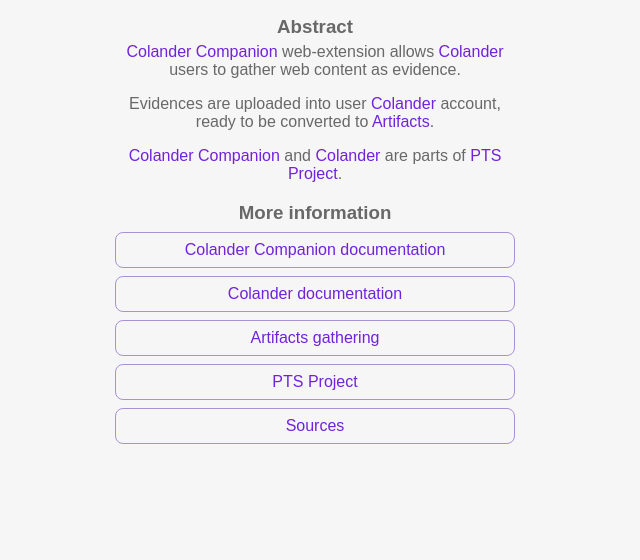
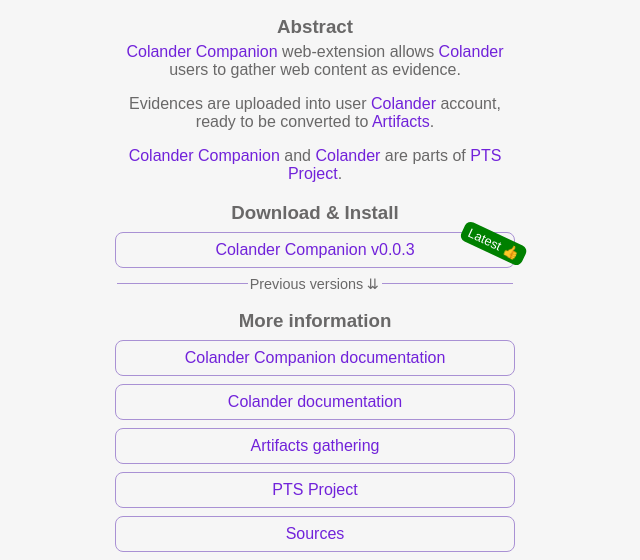
Before and after one commit to PiRogueToolSuite/colander-companion, a website built with webpack: page docs/index.html in a window 1280 px wide. Shown: the part 253-813 px from the top of the page, without its empty margins (325-965 px from the left). Built offline with nearby package versions, Linux system fonts and the light colour scheme.

Commit message:
Add Download links (latest and previous versions) on github page based on generated updates.json

```diff
--- /dev/null
+++ b/docs/assets/script.js
@@ -0,0 +1,47 @@
+async function fetch_versions()
+{
+	console.log('Fecthing versions ...');
+	let updatesResponse = await fetch('../updates.json');
+	if (!updatesResponse.ok) {
+		throw new Error("Can't fetch updates.json");
+	}
+	let updates = await updatesResponse.json();
+	let versions = updates.addons["{423633ff-8bea-435f-bafd-dcbf0f6b1625}"]?.updates;
+	if (!versions) {
+		throw new Error("No suitable version found");
+	}
+	versions.reverse();
+	let versionsContainer = document.getElementById('versions');
+	let olderVersionsContainer = document.getElementById('previous-version');
+
+	let firstTaggedAsLatest = false;
+	for(let ver of versions) {
+		let versionElem = document.createElement('a');
+		versionElem.classList.add('block');
+		versionElem.setAttribute('href', ver.update_link);
+		versionElem.setAttribute('title', "Download and install Colander Companion v${ver.version}");
+		versionElem.setAttribute('target', '_blank');
+		versionElem.textContent = `Colander Companion v${ver.version}`;
+
+		if (firstTaggedAsLatest) {
+			olderVersionsContainer.appendChild( versionElem );
+		}
+		else {
+			versionElem.classList.add('latest');
+			versionsContainer.appendChild( versionElem );
+			firstTaggedAsLatest = true;
+		}
+	}
+}
+async function older_versions_toggler()
+{
+	let olderVersionsElem = document.querySelector('#previous-version');
+	let legendElem = document.querySelector('#previous-version legend');
+	legendElem.addEventListener('click', () => {
+		olderVersionsElem.classList.toggle('toggled');
+	});
+}
+
+
+document.addEventListener('DOMContentLoaded', fetch_versions);
+document.addEventListener('DOMContentLoaded', older_versions_toggler);
--- a/docs/assets/style.css
+++ b/docs/assets/style.css
@@ -61,3 +61,80 @@ a:hover.block
 	border-color: var(--primary-color);
 	background-color: var(--secondary-color);
 }
+
+
+.latest
+{
+	position: relative;
+}
+
+.latest:after
+{
+	content: 'Latest 👍';
+	color: white;
+	background-color: green;
+	position: absolute;
+	top: 0;
+	right: -1em;
+	padding: 0.25em 0.5em;
+	transform: rotate(25deg);
+	border-radius: 0.5em;
+	font-size: 0.8em;
+}
+
+.latest:hover:after
+{
+	box-shadow: 2px 2px 0.25em black;
+	top: -2px;
+	right: -1em;
+}
+
+fieldset
+{
+	border-color: var(--secondary-color);
+	border-width: 1px;
+	border-style: solid;
+	border-radius: 0.5em;
+	padding: 0 1em;
+	border-width: 1px 0 0 0;
+	border-radius: 0em;
+
+	legend
+	{
+		font-size: 0.9em;
+		cursor: pointer;
+
+    	label:after
+		{
+			display: inline-block;
+			content: '⇊';
+			margin: 0 0.1em 0 0.25em;
+		}
+	}
+
+	a.block
+	{
+		display: none;
+	}
+}
+
+fieldset.toggled
+{
+	padding: 0em 1em;
+	padding-bottom: 0.25em;
+	border-width: 1px 1px 1px 1px;
+	border-radius: 0.5em;
+
+	legend
+	{
+		label:after
+		{
+				transform: rotate(180deg);
+		}
+	}
+
+	a.block
+	{
+		display: block;
+	}
+}
--- a/docs/index.html
+++ b/docs/index.html
@@ -3,7 +3,14 @@
 	<head>
 		<meta charset='utf-8'/>
 		<title>Colander Companion</title>
+		<link rel="icon" type="image/png" href="assets/favicon-96x96.png" sizes="96x96" />
+		<link rel="icon" type="image/svg+xml" href="assets/favicon.svg" />
+		<link rel="shortcut icon" href="assets/favicon.ico" />
+		<link rel="apple-touch-icon" sizes="180x180" href="assets/apple-touch-icon.png" />
+		<meta name="apple-mobile-web-app-title" content="Colander Companion" />
+		<link rel="manifest" href="assets/site.webmanifest" />
 		<link rel='stylesheet' type='text/css' href='assets/style.css'/>
+		<script type='text/javascript' src='assets/script.js'></script>
 	</head>
 	<body>
 		<img src='assets/pts_logo_128.png' alt='Colander Companion logo'/>
@@ -26,6 +33,12 @@
 			are parts of <a href='#more-information' title='See: More information'/>PTS Project</a>.
 		</p>
 
+		<h3>Download & Install</h3>
+		<div id='versions'></div>
+		<fieldset id='previous-version'>
+			<legend align='center'><label>Previous versions</label></legend>
+		</fieldset>
+
 		<h3><a id='more-information'>More information</a></h3>
 		<a class='block' href='https://pts-project.org/cookbooks/colander-companion-setup/' target='_blank'>Colander Companion documentation</a>
 		<a class='block' href='https://pts-project.org/docs/colander/overview/' target='_blank'>Colander documentation</a>
--- a/package.json
+++ b/package.json
@@ -5,10 +5,12 @@
   "license": "AGPL-3.0-or-later",
   "scripts": {
     "dev": "webpack --mode=development --watch",
-    "dist": "webpack --mode=production && web-ext build"
+    "dist": "webpack --mode=production && web-ext build",
+    "page-dev": "http-server docs/ --port 4242"
   },
   "devDependencies": {
     "copy-webpack-plugin": "^12.0.2",
+    "http-server": "^14.1.1",
     "web-ext": "^8.3.0",
     "webextension-polyfill": "^0.12.0",
     "webpack": "^5.97.1",
```
Also changed, not shown: README.md, docs/assets/apple-touch-icon.png (added), docs/assets/favicon-96x96.png (added), docs/assets/favicon.ico (added), docs/assets/favicon.svg (added), docs/assets/site.webmanifest (added), docs/assets/web-app-manifest-192x192.png (added), docs/assets/web-app-manifest-512x512.png (added).
